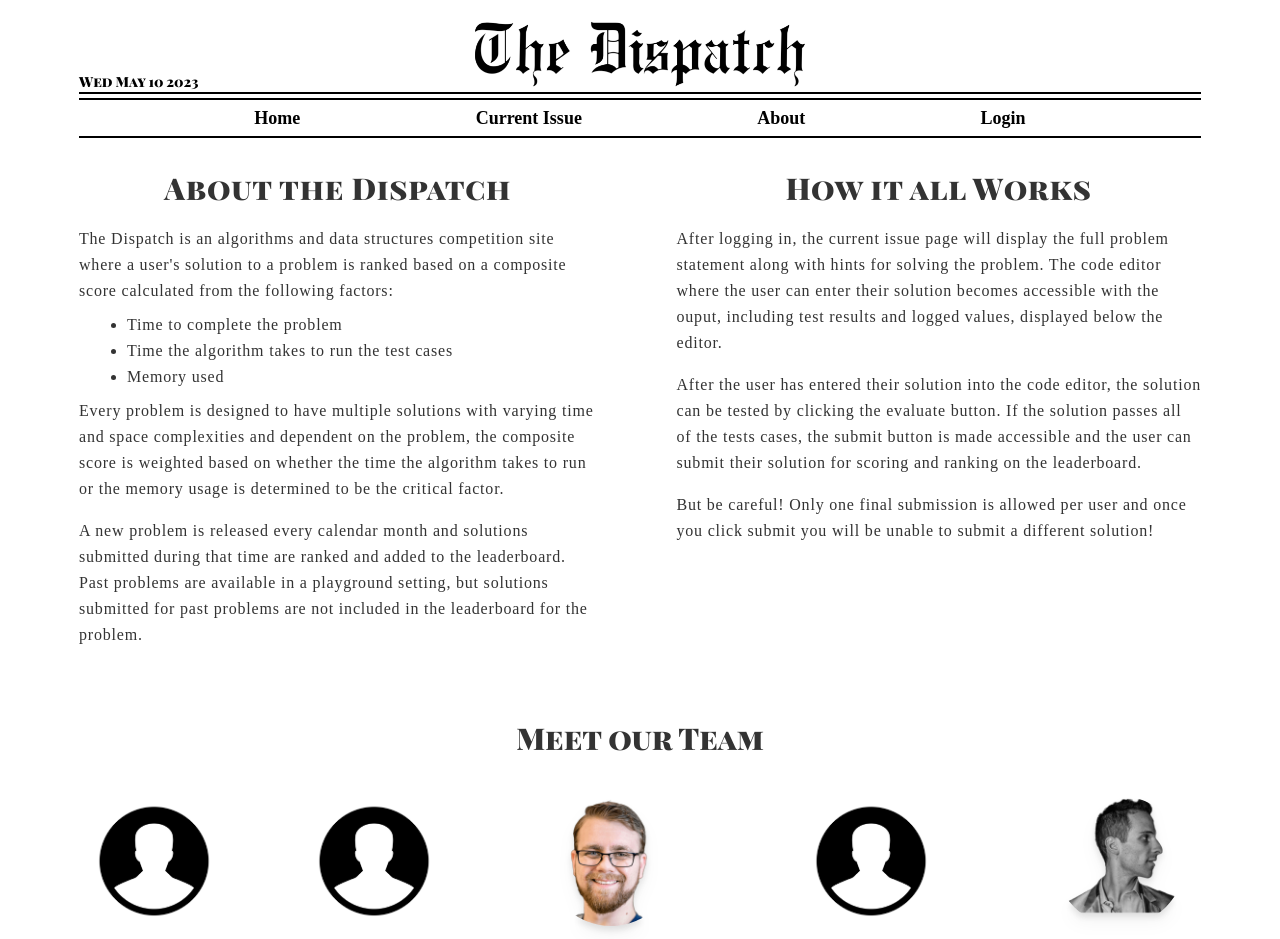
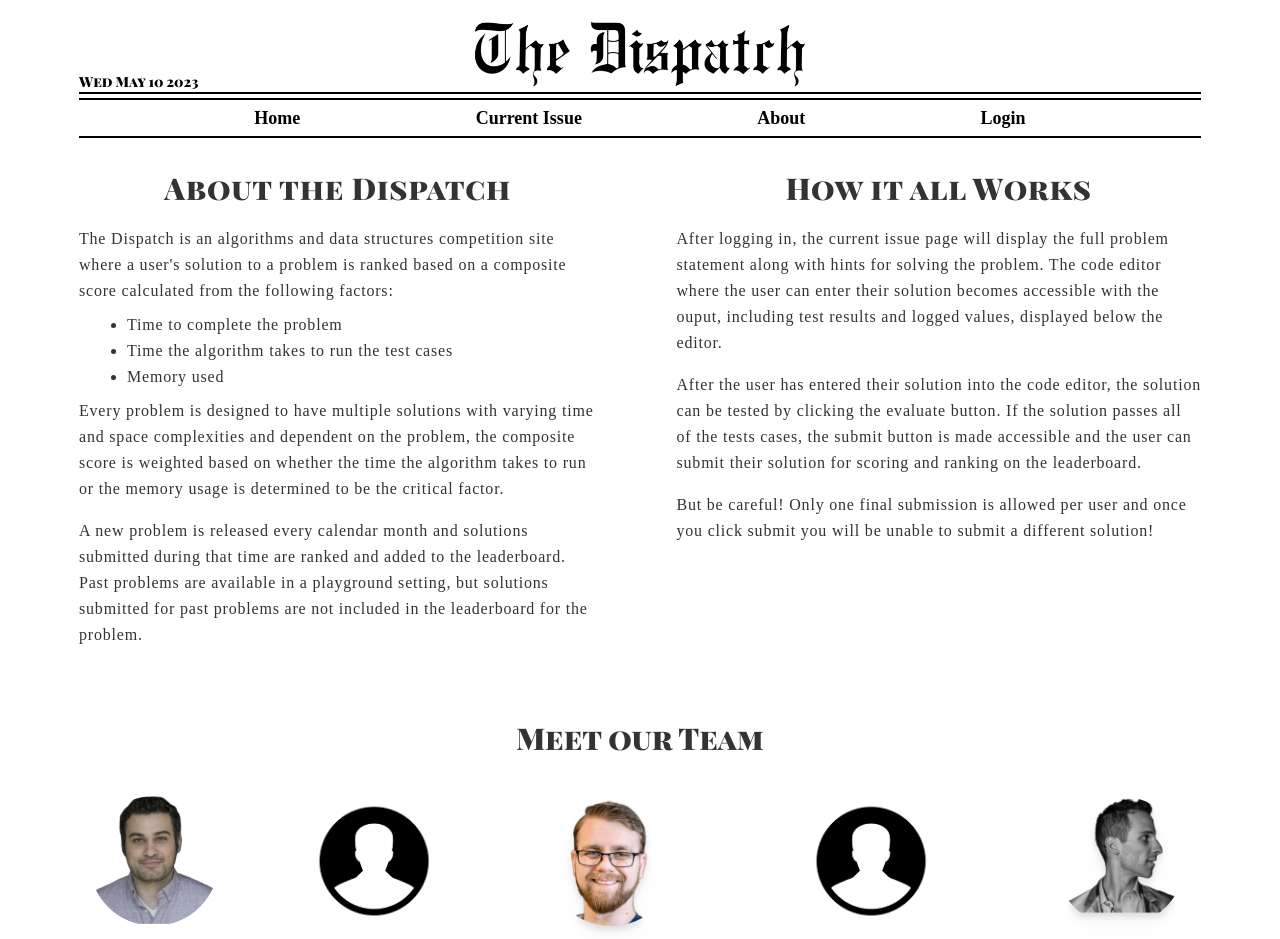
Before and after one commit to FSA-Grads-Project/competition-site, a React (Create React App) app: page /about in a window 1280 px wide. Shown: the top 939 px of the page. Built offline with nearby package versions, Linux system fonts and the light colour scheme; no server answers; a web font is replaced by a local one.

Commit message:
added Fraiha pic

```diff
--- a/client/Components/About.js
+++ b/client/Components/About.js
@@ -91,8 +91,8 @@ const About = () => {
         >
           <BioContainer id='fraiha' className='group fraiha-container'>
             <img
-              src='/bioPics/GenProfilePic.png'
-              alt='image of Adam Stoler'
+              src='/bioPics/Fraiha-nobg.png'
+              alt='image of Alex Fraiha'
               width={130}
               className='mx-auto rounded-full xl:group-hover:scale-110 duration-500'
             />
```
Also changed, not shown: public/bioPics/Fraiha-nobg.png (added), public/bioPics/Stoler-nobg2.png (deleted).
